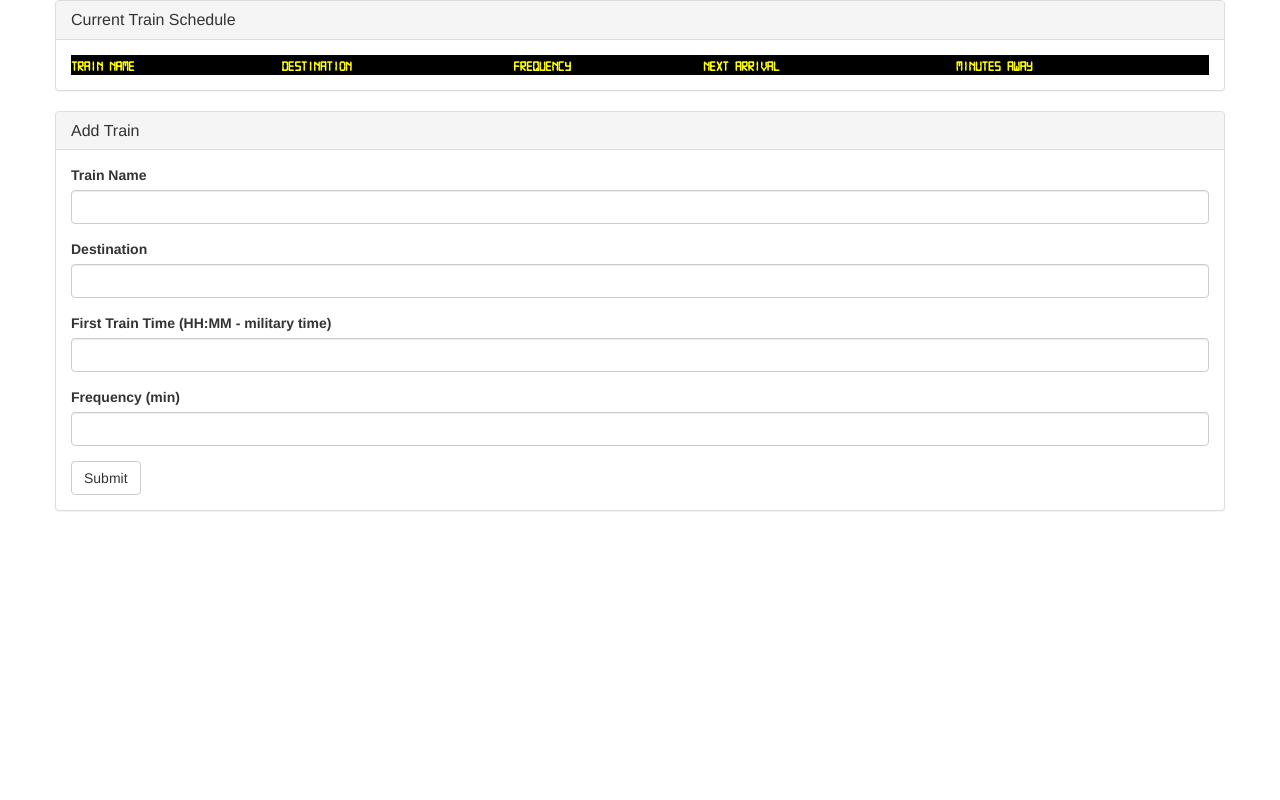
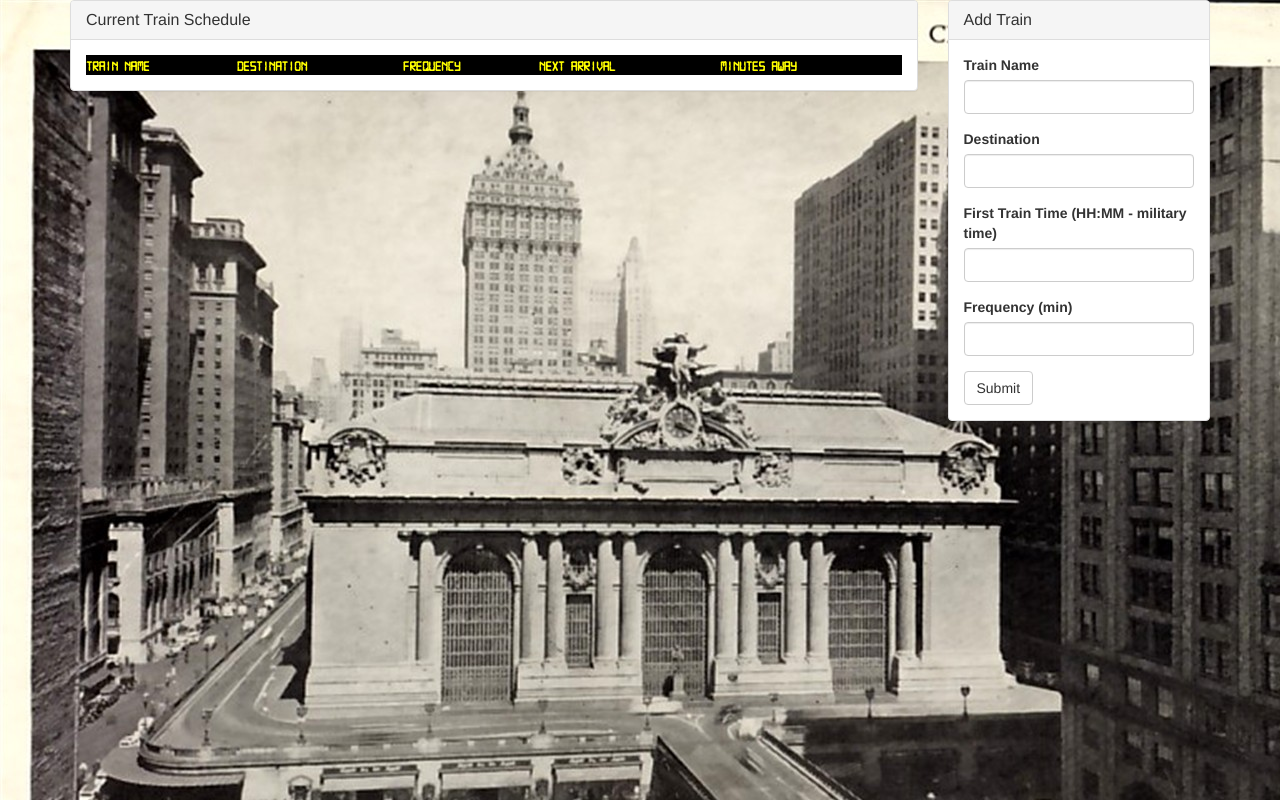
Before and after one commit to cpsavva/TrainSchedule, a plain HTML site: page index.html in a window 1280 px wide. Drawn offline with nearby package versions, Linux system fonts and the light colour scheme; no server answers; a script that the page names is missing.

Commit message:
images for background

```diff
--- a/index.html
+++ b/index.html
@@ -17,6 +17,7 @@
 		<div id="container"></div>
 	</div>
 	<div class="row">
+		<div class="col-sm-9">
 		<div class="panel panel-default">
   			<div class="panel-heading">
     			<h3 class="panel-title">Current Train Schedule</h3>
@@ -31,8 +32,8 @@
 				</table>
   			</div>
 		</div>
-	</div>
-	<div class="row">
+		</div>
+		<div class="col-sm-3">
 		<div class="panel panel-default">
   			<div class="panel-heading">
     			<h3 class="panel-title">Add Train</h3>
@@ -61,6 +62,7 @@
 			</div>
 		</div>
 	</div>
+	</div>
 </div>
 </body>
 <!--firebase-->
--- a/style/style.css
+++ b/style/style.css
@@ -2,6 +2,10 @@
   font-family: 'digital-7';
   src: url('./digital-7_mono.woff') format('woff'), /* Chrome 6+, Firefox 3.6+, IE 9+, Safari 5.1+ */
    url('./digital-7_mono.ttf') format('truetype'); /* Chrome 4+, Firefox 3.5, Opera 10+, Safari 3—5 */
+}
+
+body {
+	background-image: url('./nycgrandcentral.jpg');
 }
 
 #trainTable{
```
Also changed, not shown: style/GST.jpg (added), style/alt-GST.jpg (added), style/nycgrandcentral.jpg (added).
